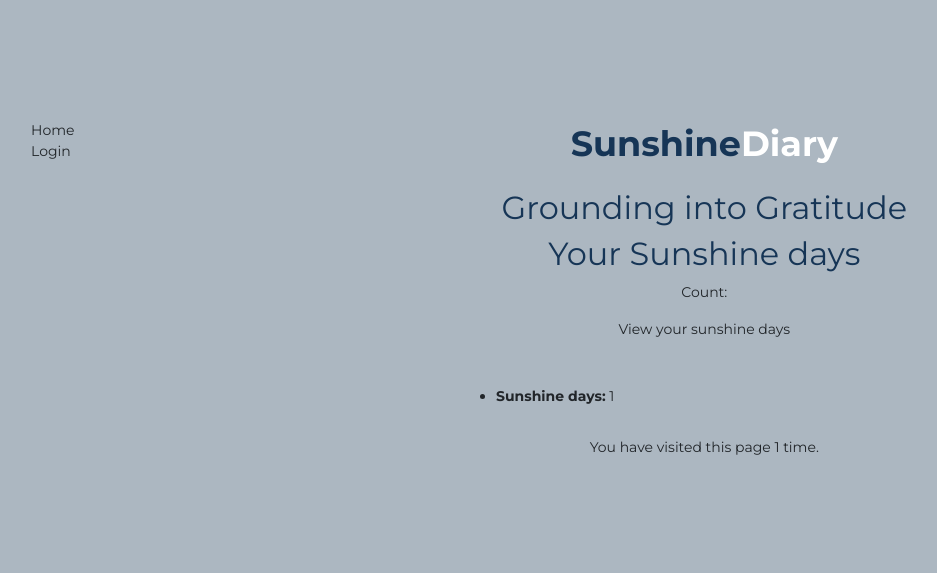
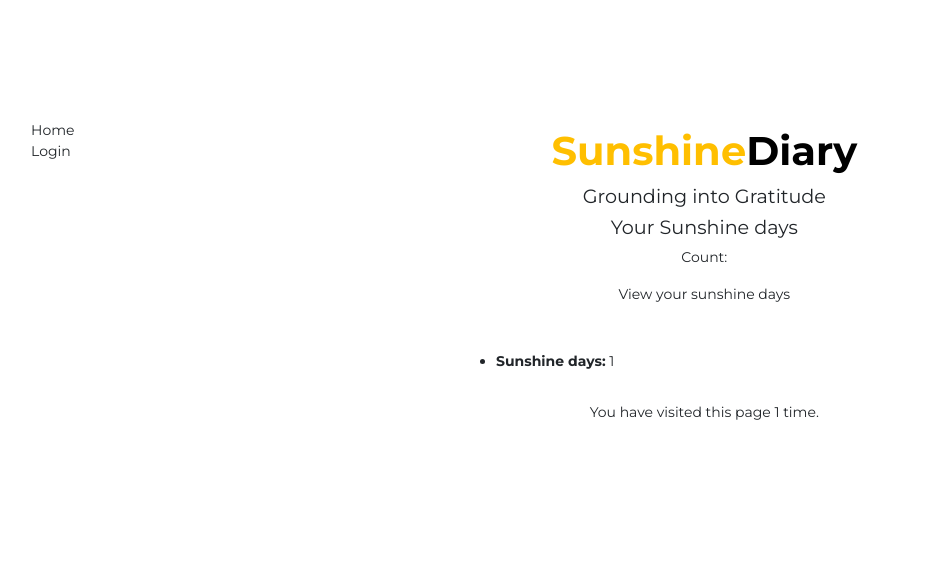
Before and after one commit to tabby42/env_dj, a Django app: template apenv_dj/templates/index.html in a window 1280 px wide. Shown: the top 573 px of the page, without its empty margins (34-971 px from the left). Run offline with Django 3.2, Linux system fonts and the light colour scheme; the template is opened without the code that fills it: most values are stand-ins (such as "Sample title", 1, 10 or a date in 2020).

Commit message:
change file names

```diff
--- a/apenv_dj/models.py
+++ b/apenv_dj/models.py
@@ -11,4 +11,4 @@ class Sunshine (models.Model):
     user = models.ForeignKey(User, on_delete=models.SET_NULL, null=True, blank=True)
 
     def __str__(self):
-        return self.title
+        return '{}, {}, {}'.format(self.sunbeam_1, self.sunbeam_2, self.sunbeam_3)
--- a/apenv_dj/static/css/styles.css
+++ b/apenv_dj/static/css/styles.css
@@ -6,7 +6,7 @@
 
 body {
     font-family: 'Montserrat', sans-serif;
-    background:#acb7c1;
+    background:#fff;
     font-size: 14px;
     padding: 100px 50px;
 }
@@ -14,18 +14,26 @@ body {
 h1 {
     text-align: center;
     font-weight: 700;
-    color: #163556;
-    font-size: 2.5em;
+    color: #FFBF00;
+    font-size: 2.5rem;
+    margin-bottom: 10px;
 }
 
 h1 span {
-    color: #fff;
+    color: #000;
 }
 
 h2 {
     text-align: center;
-    color: #163556;
+    color: ##FFBF00;
     font-weight: 400;
+    font-size: 1.2rem;
+}
+
+h3 {
+    text-align: left;
+    font-size: 0.9rem;
+    font-weight: 700;
 }
 
 .form,
@@ -38,14 +46,14 @@ h2 {
     font-size: 14px;
     background: transparent;
     border: 0;
-    border-bottom: 1px solid #fff;
+    border-bottom: 1px solid #000;
     width: 50%;
     padding: 10px;
-    color: #fff;
+    color: #000;
 }
 
 ::-webkit-input-placeholder{
-    color: #fff;
+    color: #000;
 }
 
 .todo-list ul {
@@ -72,7 +80,7 @@ h2 {
 
 .task span {
     opacity: 0;
-    color: #163556;
+    color: #FFBF00;
     transition: all 0.3s ease;
     float: right;
     font-size: 20px;
--- a/apenv_dj/templates/base_generic.html
+++ b/apenv_dj/templates/base_generic.html
@@ -21,7 +21,7 @@
           <li><a href="{% url 'index' %}">Home</a></li>
           {% if user.is_authenticated %}
             <li>User: {{ user.get_username }}</li>
-            <li><a href="{% url 'my-borrowed' %}">My Sunshines</a></li>
+            <li><a href="{% url 'sunny_days' %}">My Sunshines</a></li>
             <li><a href="{% url 'logout'%}?next={{request.path}}">Logout</a></li>
           {% else %}
             <li><a href="{% url 'login'%}?next={{request.path}}">Login</a></li>
--- a/env_dj/settings.py
+++ b/env_dj/settings.py
@@ -38,7 +38,8 @@ INSTALLED_APPS = [
     'django.contrib.sessions',
     'django.contrib.messages',
     'django.contrib.staticfiles',
-    'apenv_dj'
+    'apenv_dj',
+    'django_extensions',
 ]
 
 MIDDLEWARE = [
```
Also changed, not shown: apenv_dj/templates/goal/goal_list.html (deleted, +0 -32 lines), apenv_dj/templates/sunny_day/sunny_day_list.html (added, +37 -0 lines), apenv_dj/migrations/0001_initial.py, apenv_dj/migrations/0002_goal_goal_url_goal_is_completed_goal_is_started.py (deleted), apenv_dj/migrations/0003_goal_user.py (deleted), apenv_dj/templates/sunny_day/sunny_day_single.html (renamed from apenv_dj/templates/goal/goal_single.html).
